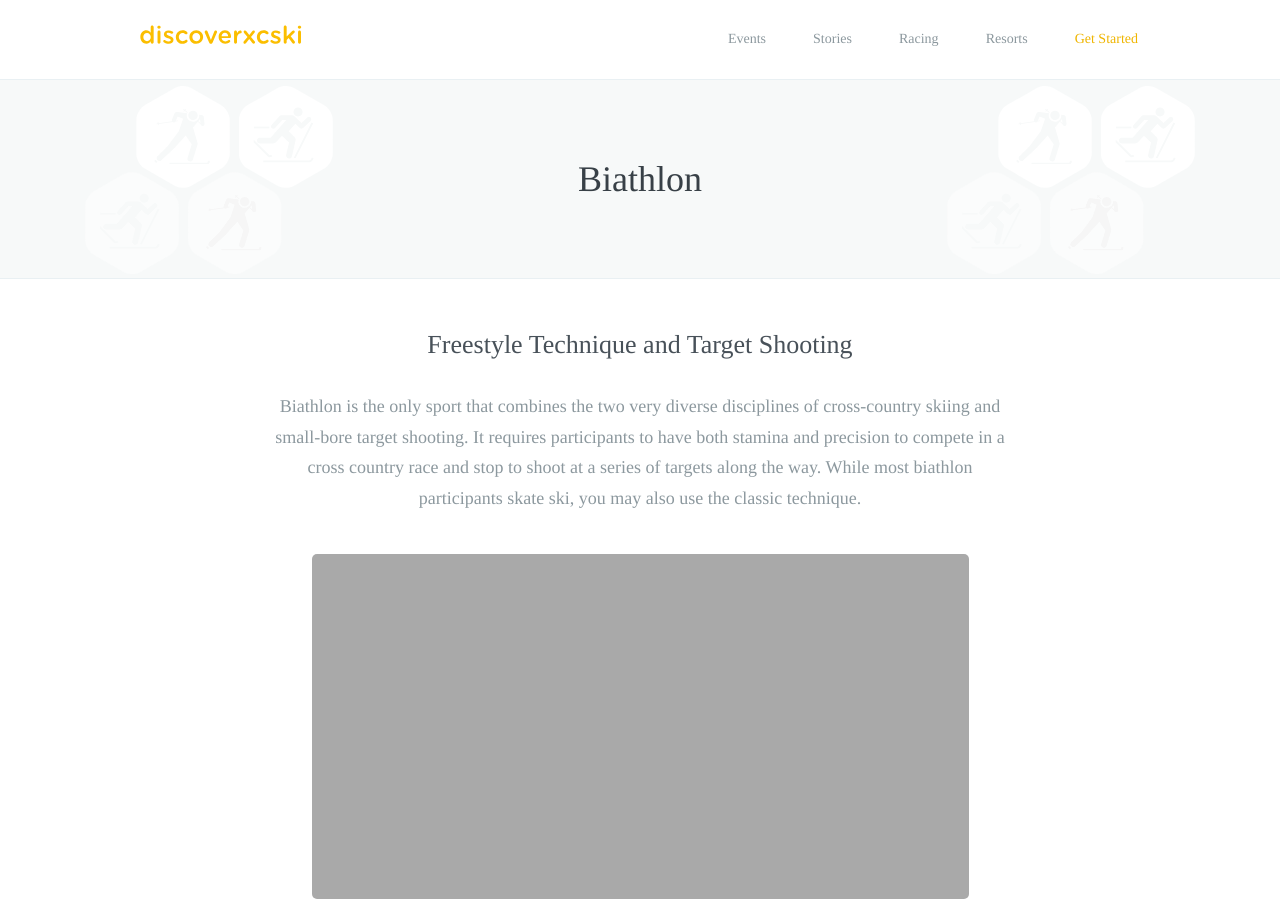
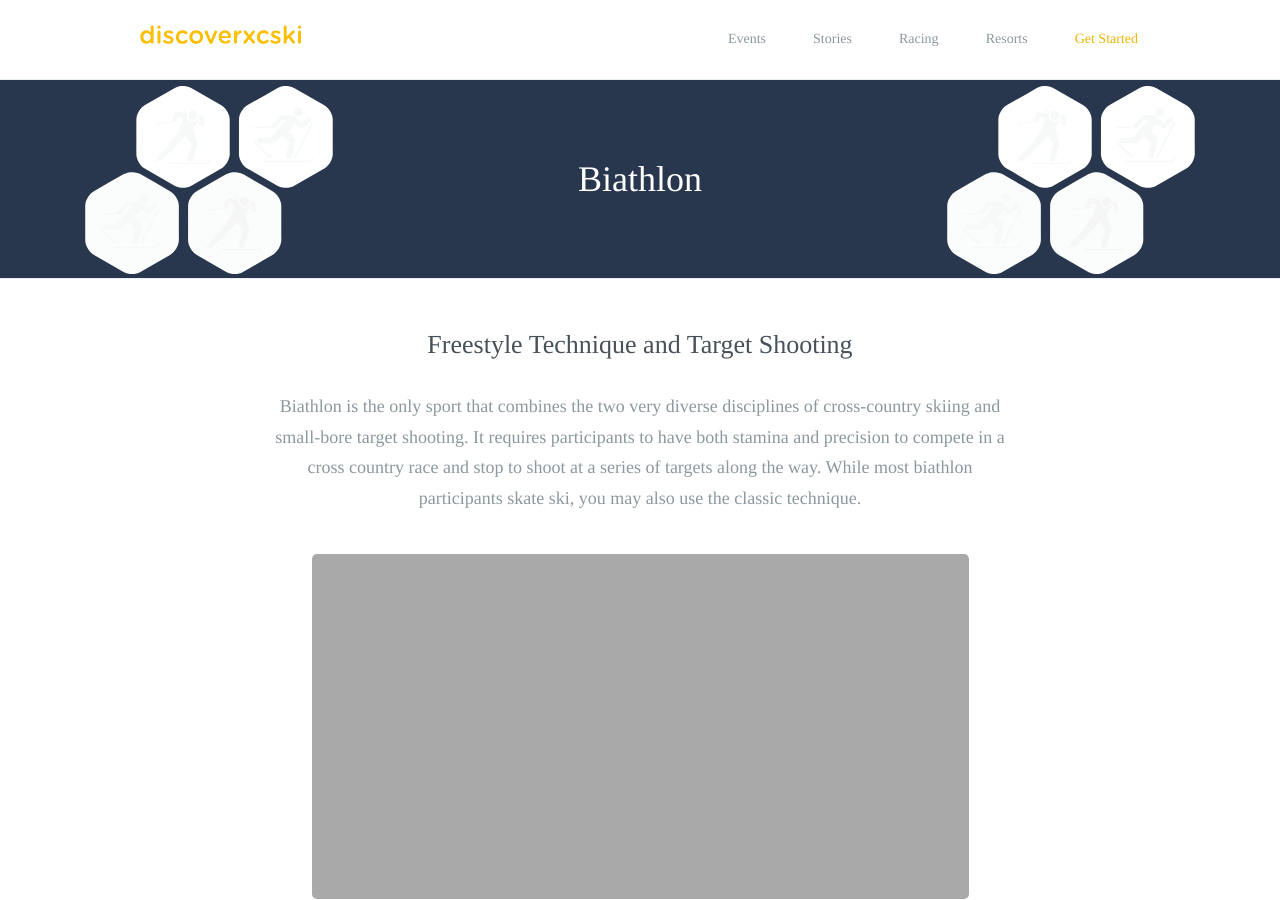
Before and after one commit to robcatto/robcatto.github.io, a Jekyll site: the page built from racing/australian-biathlon/index.html, in a window 1280 px wide and 900 px high. Built offline with Jekyll 4.4.1, drawn with Linux system fonts in a browser that asks for light colours; some web fonts are replaced; Markdown is read by kramdown in place of the engine named in the settings.

Commit message:
Update index.html

```diff
--- a/racing/australian-biathlon/index.html
+++ b/racing/australian-biathlon/index.html
@@ -3,7 +3,7 @@ layout: default
 ---
 
 
-        <div id="headerarea" style="margin-bottom: 0px;">
+        <div id="headerarea" style="margin-bottom: 0px; background-color: #28374D">
             <div class="header__logo--wrap">
                 <div class="mobile__logos--left"></div>
                 <div class="mobile__logos--right"></div>
@@ -12,7 +12,7 @@ layout: default
             </div>
 
             <section>
-                <h1>Biathlon</h1>
+                <h1 style="color: white; font-size 60px">Biathlon</h1>
             </section>
 
 
```
